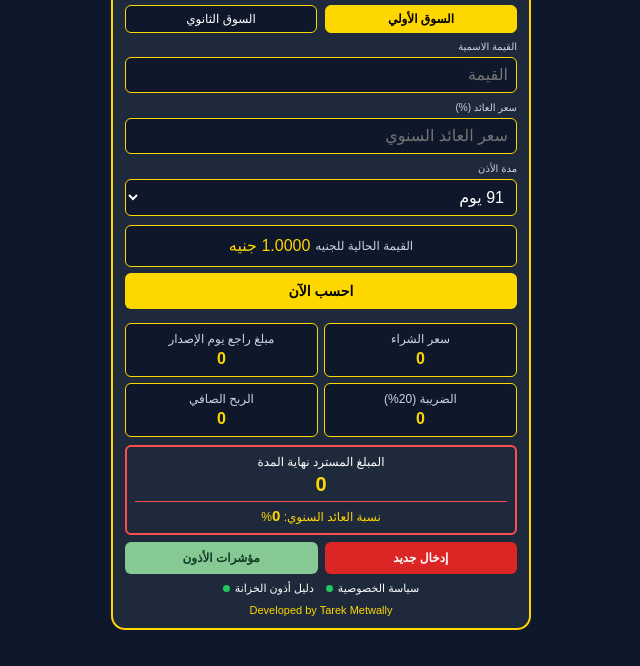
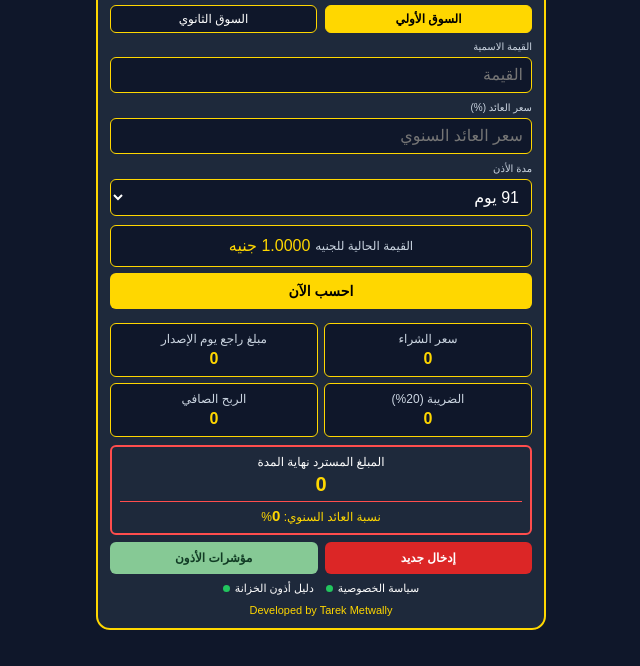
Before and after one commit to tarekcbe-a11y/egypt-treasury-bills-center, a plain HTML site: page index.html in a window 1280 px wide. Shown: the part 134-800 px from the top of the page, without its empty margins (319-959 px from the left). Drawn offline with Linux system fonts and the light colour scheme.

Commit message:
Update index.html

```diff
--- a/index.html
+++ b/index.html
@@ -24,6 +24,10 @@
     </script>
 
     <style>
+        * {
+            box-sizing: border-box;
+        }
+
         html, body {
             width: 100%;
             height: 100%;
@@ -35,15 +39,14 @@
 
         body {
             position: fixed;
-            inset: 0;
+            top: var(--viewport-top, 0px);
+            left: 0;
             width: 100%;
-            height: 100vh;
-            height: 100dvh;
+            height: var(--visible-height, 100dvh);
             background: #0f172a;
             color: white;
             font-family: sans-serif;
-            padding: 8px;
-            box-sizing: border-box;
+            padding: 4px;
             user-select: none;
             -webkit-user-select: none;
             touch-action: manipulation;
@@ -54,13 +57,12 @@
 
         .container {
             width: 100%;
-            max-width: 420px;
+            max-width: 450px;
             margin: auto;
             background: #1e293b;
             padding: 12px;
             border-radius: 14px;
             border: 2px solid #ffd700;
-            box-sizing: border-box;
             flex-shrink: 0;
             transform: scale(var(--fit-scale, 1));
             transform-origin: center center;
@@ -189,7 +191,6 @@
             word-break: break-all;
         }
 
-        /* القيمة الحالية للجنيه */
         .pv-card {
             background: #0f172a;
             height: 42px;
@@ -385,7 +386,6 @@
     <button class="calc-btn" id="calcBtn" onclick="calc()">احسب الآن</button>
 
     <div class="results">
-
         <div class="card">
             <span id="lblPrice">سعر الشراء</span>
             <h4 id="resPrice">0</h4>
@@ -405,7 +405,6 @@
             <span id="lblNet">الربح الصافي</span>
             <h4 id="resNet">0</h4>
         </div>
-
     </div>
 
     <div class="total-box">
@@ -455,15 +454,39 @@
 
     const $ = id => document.getElementById(id);
 
-    /* ضبط حجم الحاسبة لتظهر بالكامل داخل الشاشة */
+    /* ضبط الحاسبة حسب مساحة Safari المرئية */
     function fitCalculator() {
         const calculator = $('calculator');
         if (!calculator) return;
 
+        const viewport = window.visualViewport;
+
+        const visibleHeight = viewport
+            ? viewport.height
+            : window.innerHeight;
+
+        const visibleWidth = viewport
+            ? viewport.width
+            : window.innerWidth;
+
+        const viewportTop = viewport
+            ? viewport.offsetTop
+            : 0;
+
+        document.documentElement.style.setProperty(
+            '--visible-height',
+            visibleHeight + 'px'
+        );
+
+        document.documentElement.style.setProperty(
+            '--viewport-top',
+            viewportTop + 'px'
+        );
+
         calculator.style.setProperty('--fit-scale', '1');
 
-        const availableHeight = document.documentElement.clientHeight - 16;
-        const availableWidth = document.documentElement.clientWidth - 16;
+        const availableHeight = visibleHeight - 16;
+        const availableWidth = visibleWidth - 8;
 
         const naturalHeight = calculator.offsetHeight;
         const naturalWidth = calculator.offsetWidth;
@@ -479,19 +502,24 @@
         );
     }
 
+    function scheduleFit() {
+        requestAnimationFrame(fitCalculator);
+    }
+
     window.addEventListener('load', () => {
-        fitCalculator();
         setMarket('primary');
-        requestAnimationFrame(fitCalculator);
+        scheduleFit();
     });
 
-    window.addEventListener('resize', fitCalculator);
+    window.addEventListener('resize', scheduleFit);
+
     window.addEventListener('orientationchange', () => {
-        setTimeout(fitCalculator, 250);
+        setTimeout(scheduleFit, 300);
     });
 
     if (window.visualViewport) {
-        window.visualViewport.addEventListener('resize', fitCalculator);
+        window.visualViewport.addEventListener('resize', scheduleFit);
+        window.visualViewport.addEventListener('scroll', scheduleFit);
     }
 
     function formatNumber(value, decimals = 2) {
@@ -582,7 +610,7 @@
 
         setMarket(currentType);
         updatePresentValue();
-        requestAnimationFrame(fitCalculator);
+        scheduleFit();
     }
 
     function setMarket(type) {
```
